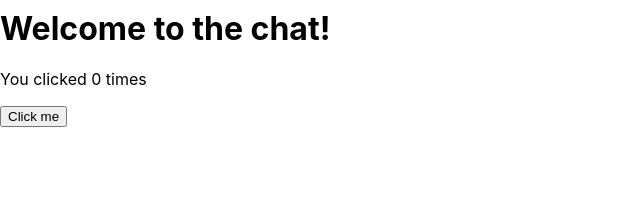
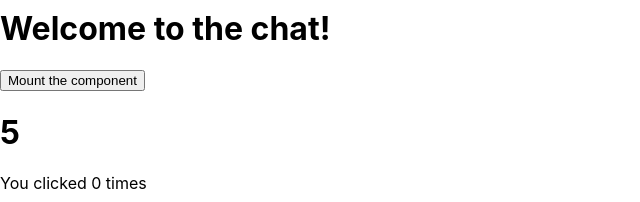
Before and after one commit to Namikachi/react, a React (Create React App) app: page / in a window 1280 px wide. Shown: the part 1447-1649 px from the top of the page, without its empty margins (0-640 px from the left). Before the commit the page ends 1574 px from the top, so only its background shows below. Built offline with nearby package versions, Linux system fonts and the light colour scheme.

Commit message:
my eleventh commit
- Synchronizing with Effects

```diff
--- a/src/UsingTheEffectHook.js
+++ b/src/UsingTheEffectHook.js
@@ -87,6 +87,8 @@ function ChatRoom() {
     connection.connect();
 
     // React will call your cleanup function each time before the Effect runs again, and one final time when the component unmounts (gets removed).
+    // If your Effect subscribes to something, the cleanup function should unsubscribe
+    // If your Effect animates something in, the cleanup function should reset the animation to the initial values
     return () => {
       connection.disconnect();
     };
@@ -111,4 +113,117 @@ function createConnection() {
 // In development React remounts every component once immediately after its initial mount.
 // In production, you would only see "✅ Connecting..." printed once. Remounting components only happens in development to help you find Effects that need cleanup.
 
-export { VideoComponent, ChatRoom }
+
+// React always cleans up the previous render’s Effect before the next render’s Effect.
+// This is why even if you type into the input fast, there is at most one timeout scheduled at a time.
+function Playground() {
+  const [text, setText] = useState('a');
+
+  useEffect(() => {
+    function onTimeout() {
+      console.log('⏰ ' + text);
+    }
+
+    console.log('🔵 Schedule "' + text + '" log');
+    const timeoutId = setTimeout(onTimeout, 3000);
+
+    return () => {
+      console.log('🟡 Cancel "' + text + '" log');
+      clearTimeout(timeoutId);
+    };
+  }, [text]);
+
+  return (
+    <>
+      <label>
+        What to log:{' '}
+        <input
+          value={text}
+          onChange={e => setText(e.target.value)}
+        />
+      </label>
+      <h1>{text}</h1>
+    </>
+  );
+}
+
+function PuttingItAllTogether() {
+  const [show, setShow] = useState(false);
+  return (
+    <>
+      <button onClick={() => setShow(!show)}>
+        {show ? 'Unmount' : 'Mount'} the component
+      </button>
+      {show && <hr />}
+      {show && <Playground />}
+    </>
+  );
+}
+
+function Counter() {
+  const [count, setCount] = useState(0);
+
+  useEffect(() => {
+    function onTick() {
+      setCount(c => c + 1);
+    }
+
+    const intervalId = setInterval(onTick, 1000);
+    return () => clearInterval(intervalId);
+  }, []);
+
+  return <h1>{count}</h1>;
+}
+
+// To trigger the bug, things need to happen in this order:
+// Selecting 'Bob' triggers fetchBio('Bob')
+// Selecting 'Taylor' triggers fetchBio('Taylor')
+// Fetching 'Taylor' completes before fetching 'Bob'
+// The Effect from the 'Taylor' render calls setBio('This is Taylor’s bio')
+// Fetching 'Bob' completes
+// The Effect from the 'Bob' render calls setBio('This is Bob’s bio')
+
+// Bugs like this are called race conditions because two asynchronous operations are “racing” with each other, and they might arrive in an unexpected order.
+// function Page() {
+//   const [person, setPerson] = useState('Alice');
+//   const [bio, setBio] = useState(null);
+//   useEffect(() => {
+       // for cleaning up
+//     let ignore = false;
+//     setBio(null);
+//     fetchBio(person).then(result => {
+         // for cleaning up
+//       if (!ignore) {
+//         setBio(result);
+//       }
+//     });
+       // clean up
+//     return () => {
+//       ignore = true;
+//     }
+//   }, [person]);
+
+//   return (
+//     <>
+//       <select value={person} onChange={e => {
+//         setPerson(e.target.value);
+//       }}>
+//         <option value="Alice">Alice</option>
+//         <option value="Bob">Bob</option>
+//         <option value="Taylor">Taylor</option>
+//       </select>
+//       <hr />
+//       <p><i>{bio ?? 'Loading...'}</i></p>
+//     </>
+//   );
+// }
+
+// To fix this race condition, add a cleanup function:
+// Selecting 'Bob' triggers fetchBio('Bob')
+// Selecting 'Taylor' triggers fetchBio('Taylor') and cleans up the previous (Bob’s) Effect
+// Fetching 'Taylor' completes before fetching 'Bob'
+// The Effect from the 'Taylor' render calls setBio('This is Taylor’s bio')
+// Fetching 'Bob' completes
+// The Effect from the 'Bob' render does not do anything because its ignore flag was set to true
+
+export { VideoComponent, ChatRoom, PuttingItAllTogether, Counter }
--- a/src/index.js
+++ b/src/index.js
@@ -13,7 +13,7 @@ import Forms from './Forms';
 import LiftingStateUp from './LiftingStateUp';
 import CompositionVsInheritance from './CompositionVsInheritance';
 import ThinkingInReact from './ThinkingInReact';
-import UsingTheEffectHook, { VideoComponent, ChatRoom } from './UsingTheEffectHook';
+import UsingTheEffectHook, { VideoComponent, ChatRoom, PuttingItAllTogether, Counter } from './UsingTheEffectHook';
 import reportWebVitals from './reportWebVitals';
 
 // To render a React element, first pass the DOM element to ReactDOM.createRoot(), then pass the React element to root.render():
@@ -36,6 +36,8 @@ root.render(
       <ThinkingInReact />
       <VideoComponent />
       <ChatRoom />
+      <PuttingItAllTogether />
+      <Counter />
       <UsingTheEffectHook />
     </React.StrictMode>
   </>
```
